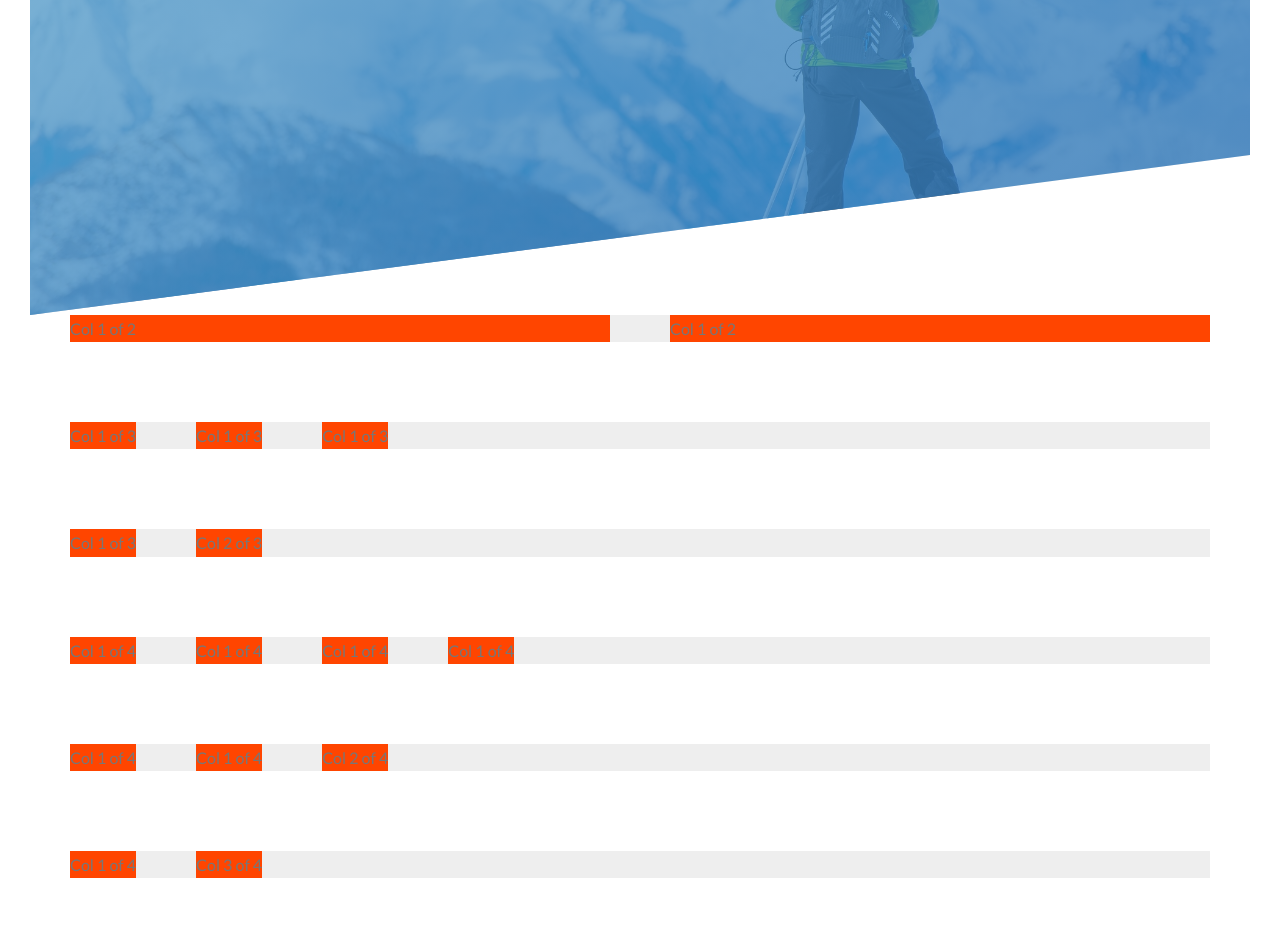
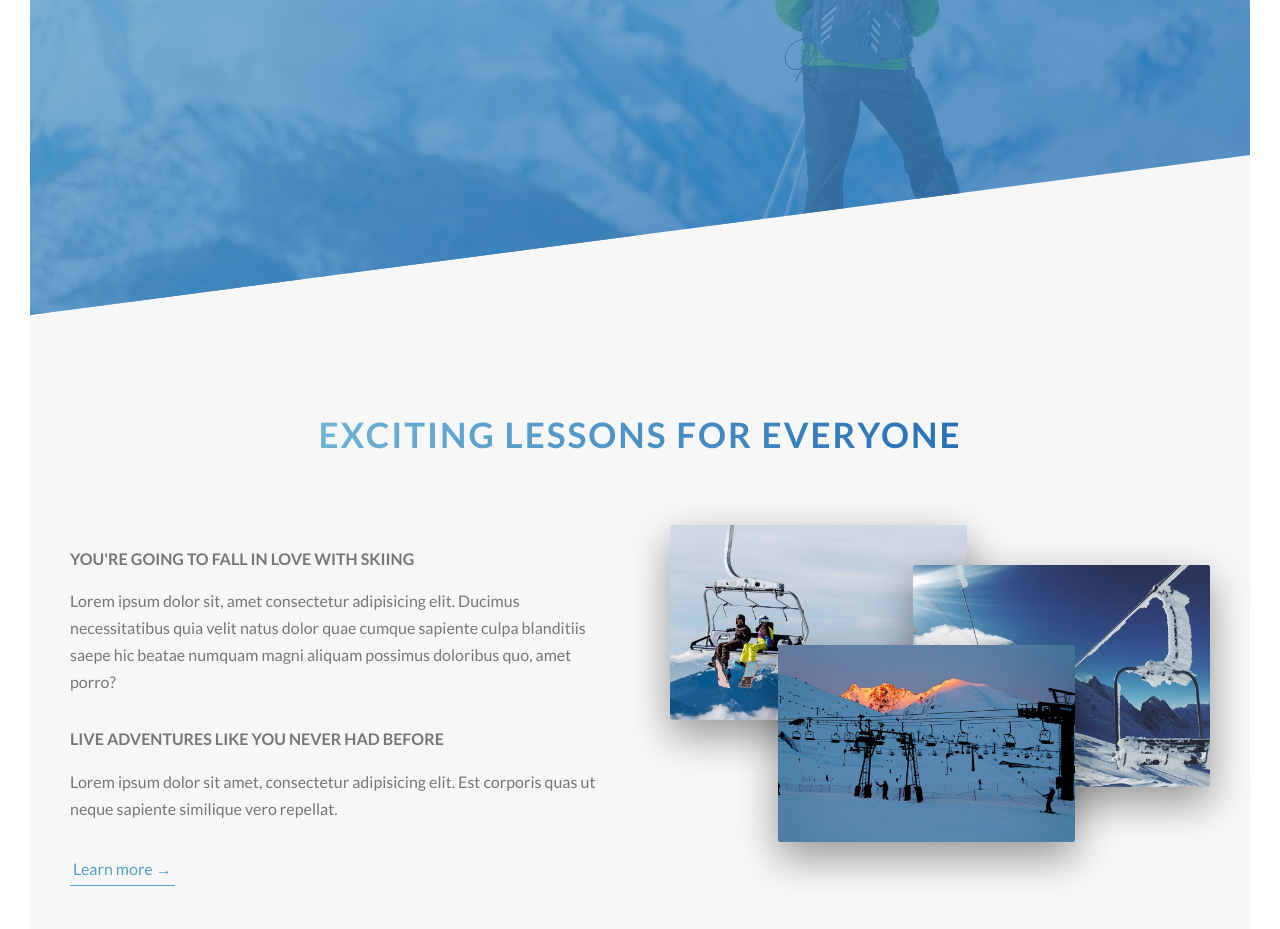
Before and after one commit to Luisdv93/Skiix, a website: page index.html in a window 1280 px wide. Shown: the part 475-1404 px from the top of the page. Before the commit the page ends 1383 px from the top, so only its background shows below. Drawn offline with Linux system fonts and the light colour scheme.

Commit message:
Added the about section

```diff
--- a/index.html
+++ b/index.html
@@ -26,82 +26,41 @@
 		</div>
 	</header>
 
-	<section class="grid-test">
+	<main>
+		<section class="section-about">
+			<div class="u-center-text u-margin-bottom-big">
+				<h2 class="heading-secondary">
+					Exciting lessons for everyone
+				</h2>
+			</div>
+
 			<div class="row">
 				<div class="col-1-of-2">
-				Col 1 of 2
-			</div>
-			<div class="col-1-of-2">
-				Col 1 of 2
-			</div>
-		</div>
-		<div class="row">
-			<div class="col-1-of-3">
-				Col 1 of 3
+					<h3 class="heading-tertiary u-margin-bottom-small">
+						You're going to fall in love with skiing
+					</h3>
+					<p class="paragraph">Lorem ipsum dolor sit, amet consectetur adipisicing elit. Ducimus necessitatibus quia velit natus dolor quae cumque
+						sapiente culpa blanditiis saepe hic beatae numquam magni aliquam possimus doloribus quo, amet porro?</p>
+
+					<h3 class="heading-tertiary u-margin-bottom-small">
+						Live adventures like you never had before
+					</h3>
+					<p class="paragraph">Lorem ipsum dolor sit amet, consectetur adipisicing elit. Est corporis quas ut neque sapiente similique vero repellat.</p>
+
+					<a href="#" class="btn-text">Learn more &rarr;</a>
 				</div>
 
-			<div class="col-1-of-3">
-				Col 1 of 3
-			</div>
-
-			<div class="col-1-of-3">
-				Col 1 of 3
+				<div class="col-1-of-2">
+					<div class="composition">
+						<img src="img/ski1-min.jpg" alt="Photo 1" class="composition__photo composition__photo--p1">
+						<img src="img/ski2-min.jpg" alt="Photo 2" class="composition__photo composition__photo--p2">
+						<img src="img/ski3-min.jpg" alt="Photo 3" class="composition__photo composition__photo--p3">
 					</div>
 				</div>
 
-		<div class="row">
-			<div class="col-1-of-3">
-				Col 1 of 3
-			</div>
-
-			<div class="col-2-of-3">
-				Col 2 of 3
-			</div>
-		</div>
-
-		<div class="row">
-			<div class="col-1-of-4">
-				Col 1 of 4
-			</div>
-
-			<div class="col-1-of-4">
-				Col 1 of 4
-			</div>
-
-			<div class="col-1-of-4">
-				Col 1 of 4
-			</div>
-
-			<div class="col-1-of-4">
-				Col 1 of 4
-			</div>
-		</div>
-
-		<div class="row">
-			<div class="col-1-of-4">
-				Col 1 of 4
-			</div>
-
-			<div class="col-1-of-4">
-				Col 1 of 4
-			</div>
-
-			<div class="col-2-of-4">
-				Col 2 of 4
-			</div>
-		</div>
-
-		<div class="row">
-			<div class="col-1-of-4">
-				Col 1 of 4
-			</div>
-
-			<div class="col-3-of-4">
-				Col 3 of 4
-			</div>
 			</div>
 		</section>
-
+	</main>
 
 </body>
 
--- a/sass/abstracts/_variables.scss
+++ b/sass/abstracts/_variables.scss
@@ -2,9 +2,14 @@
 $color-primary: #549fc4;
 $color-primary-light: #6fb3d6;
 $color-primary-dark: #2770b5;
+
+$color-grey-light-1: #f7f7f7;
 $color-grey-dark: #777;
 $color-white: #fff;
 $color-black: #000;
+
+// Fonts
+$default-font-size: 1.6rem;
 
 // Grid
 $grid-width: 114rem;
--- a/sass/base/_typography.scss
+++ b/sass/base/_typography.scss
@@ -34,3 +34,34 @@ body {
     animation-timing-function: ease-out;
   }
 }
+
+.heading-secondary {
+  font-size: 3.5rem;
+  text-transform: uppercase;
+  font-weight: 700;
+  display: inline-block;
+  background-image: linear-gradient(
+    to right,
+    $color-primary-light,
+    $color-primary-dark
+  );
+  -webkit-background-clip: text;
+  color: transparent;
+  letter-spacing: 2px;
+  transition: all 0.2s;
+  &:hover {
+    transform: skewY(2deg) skewX(15deg) scale(1.1);
+    text-shadow: 0.5rem 1rem 2rem rgba($color-black, 0.2);
+  }
+}
+.heading-tertiary {
+  font-size: $default-font-size;
+  font-weight: 700;
+  text-transform: uppercase;
+}
+.paragraph {
+  font-size: $default-font-size;
+  &:not(:last-child) {
+    margin-bottom: 3rem;
+  }
+}
--- a/sass/base/_utilities.scss
+++ b/sass/base/_utilities.scss
@@ -0,0 +1,15 @@
+.u-center-text {
+  text-align: center;
+}
+
+.u-margin-bottom-big {
+  margin-bottom: 8rem;
+}
+
+.u-margin-bottom-medium {
+  margin-bottom: 4rem;
+}
+
+.u-margin-bottom-small {
+  margin-bottom: 1.5rem;
+}
--- a/sass/components/_button.scss
+++ b/sass/components/_button.scss
@@ -53,3 +53,28 @@
     animation-fill-mode: backwards;
   }
 }
+
+.btn-text {
+  &:link,
+  &:visited {
+    font-size: $default-font-size;
+    color: $color-primary;
+    display: inline-block;
+    text-decoration: none;
+    border-bottom: 1px solid $color-primary;
+    padding: 3px;
+    transition: all 0.2s;
+  }
+
+  &:hover {
+    background-color: $color-primary;
+    color: $color-white;
+    box-shadow: 0 1rem 2rem rgba($color-black, 0.15);
+    transform: translateY(-2px);
+  }
+
+  &:active {
+    box-shadow: 0 0.5rem 1rem rgba($color-black, 0.15);
+    transform: translateY(0);
+  }
+}
--- /dev/null
+++ b/sass/components/_composition.scss
@@ -0,0 +1,38 @@
+.composition {
+  position: relative;
+  &__photo {
+    width: 55%;
+    box-shadow: 0 1.5rem 4rem rgba($color-black, 0.4);
+    border-radius: 2px;
+    position: absolute;
+    transition: all 0.2s;
+    z-index: 10;
+
+    &--p1 {
+      left: 0;
+      top: -2rem;
+    }
+
+    &--p2 {
+      right: 0;
+      top: 2rem;
+    }
+
+    &--p3 {
+      left: 20%;
+      top: 10rem;
+    }
+
+    &:hover {
+      outline: 1.5rem solid $color-primary;
+      outline-offset: 2rem;
+      transform: scale(1.05) translateY(-0.5rem);
+      box-shadow: 0 2.5rem 4rem rgba($color-black, 0.5);
+      z-index: 20;
+    }
+  }
+  // When you hover the composition select the photos that are not hovered to make them smaller
+  &:hover &__photo:not(:hover) {
+    transform: scale(0.95);
+  }
+}
--- a/sass/layout/_grid.scss
+++ b/sass/layout/_grid.scss
@@ -1,6 +1,5 @@
 .row {
   max-width: $grid-width;
-  background-color: #eee;
   margin: 0 auto;
 
   &:not(:last-child) {
@@ -10,7 +9,6 @@
   @include clearfix; /* To clear the floats and restore the correct height */
 
   [class^="col-"] {
-    background-color: orangered;
     float: left;
 
     &:not(:last-child) {
@@ -23,14 +21,28 @@
   }
 
   .col-1-of-3 {
-    width: calc((100 - 2 * #{$gutter-horizontal}) / 3);
+    width: calc((100% - 2 * #{$gutter-horizontal}) / 3);
   }
 
   .col-2-of-3 {
-    width: calc(2 * ((100 - 2 * #{$gutter-horizontal}) / 3));
+    width: calc(
+      2 * ((100% - 2 * #{$gutter-horizontal}) / 3) + #{$gutter-horizontal}
+    );
   }
 
   .col-1-of-4 {
-    width: calc((100 - 3 * #{$gutter-horizontal}) / 4);
+    width: calc((100% - 3 * #{$gutter-horizontal}) / 4);
+  }
+
+  .col-2-of-4 {
+    width: calc(
+      2 * ((100% - 3 * #{$gutter-horizontal}) / 4) + #{$gutter-horizontal}
+    );
+  }
+
+  .col-3-of-4 {
+    width: calc(
+      3 * ((100% - 3 * #{$gutter-horizontal}) / 4) + 2 * #{$gutter-horizontal}
+    );
   }
 }
--- a/sass/main.scss
+++ b/sass/main.scss
@@ -7,9 +7,10 @@
 @import "base/typography";
 @import "base/utilities";
 
-@import "components/button.scss";
+@import "components/button";
+@import "components/composition";
 
-@import "layout/_grid.scss";
+@import "layout/grid";
 @import "layout/header";
 
 @import "pages/home";
--- a/sass/pages/_home.scss
+++ b/sass/pages/_home.scss
@@ -0,0 +1,5 @@
+.section-about {
+  background-color: $color-grey-light-1;
+  padding: 25rem 0;
+  margin-top: -20vh;
+}
```
Also changed, not shown: css/style.css. Lines whose indentation alone changed are shown as unchanged.
